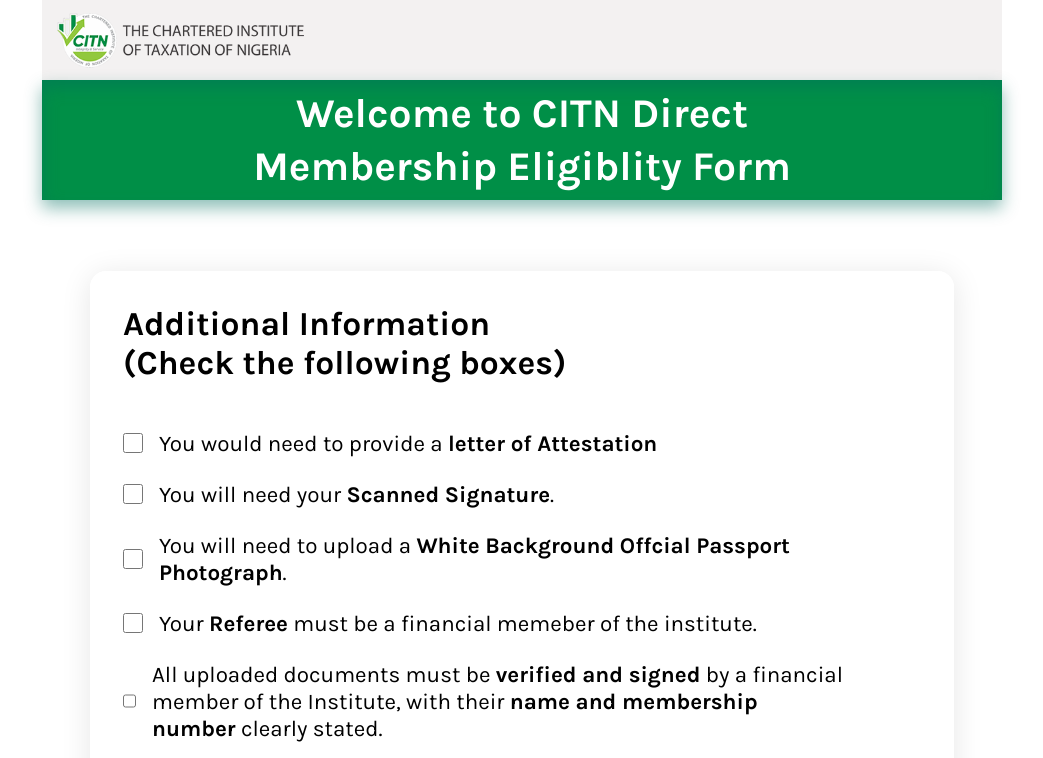
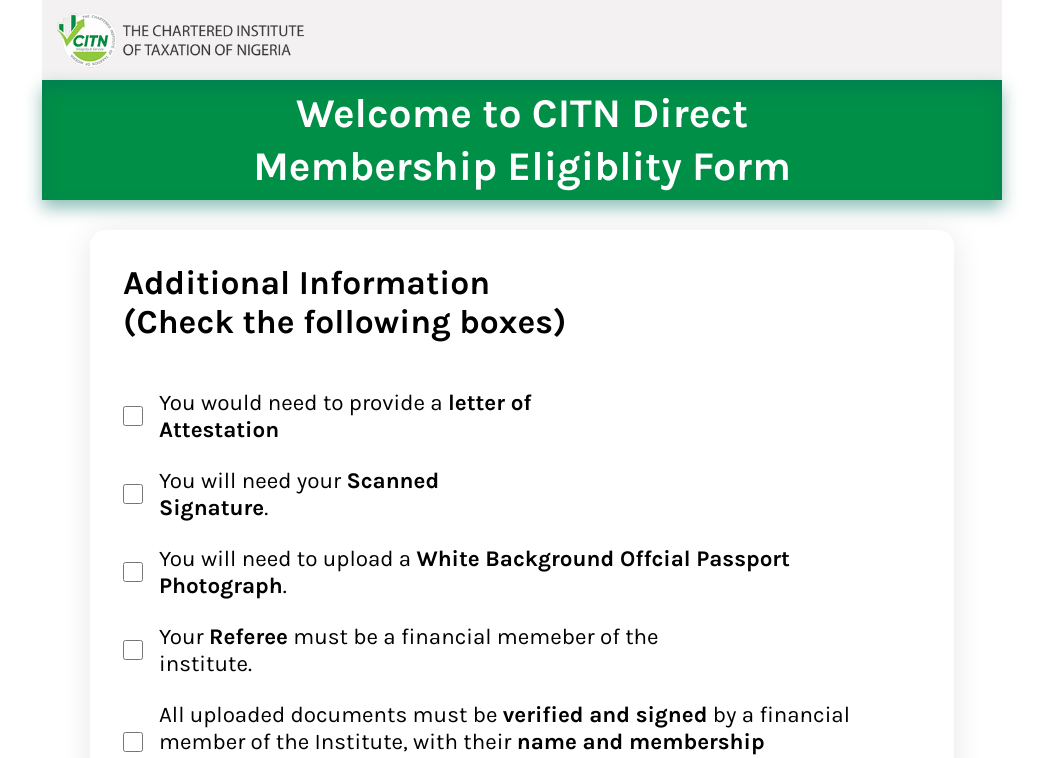
Before and after one commit to alatise001/citnform, a React (Create React App) app: page /attestation in a window 1280 px wide. Shown: the top 758 px of the page, without its empty margins (118-1161 px from the left). Built offline with nearby package versions, Linux system fonts and the light colour scheme.

Commit message:
Style checkbox labels and update alignment
Added a 'checkbox-label' class for checkbox labels to improve alignment and text formatting.

```diff
--- a/src/App.css
+++ b/src/App.css
@@ -148,7 +148,7 @@
 }
 
 .checkboxDiv {
-  justify-content: center;
+  /* justify-content: center; */
   align-items: center;
   gap: 1rem;
 }
@@ -156,6 +156,11 @@
 .checkbox {
   width: 1.25rem;
   height: 1.25rem;
+}
+
+.checkbox-label {
+  width: 90%;
+  text-align: left;
 }
 
 input[type="checkbox"] {
--- a/src/checkboxForm.js
+++ b/src/checkboxForm.js
@@ -160,7 +160,7 @@
                                     onChange={handleChg}
 
                                 />
-                                <label htmlFor="isFriendly" dangerouslySetInnerHTML={{ __html: info.label }}></label>
+                                <label className='checkbox-label' htmlFor="isFriendly" dangerouslySetInnerHTML={{ __html: info.label }}></label>
 
                             </div>
 
```
